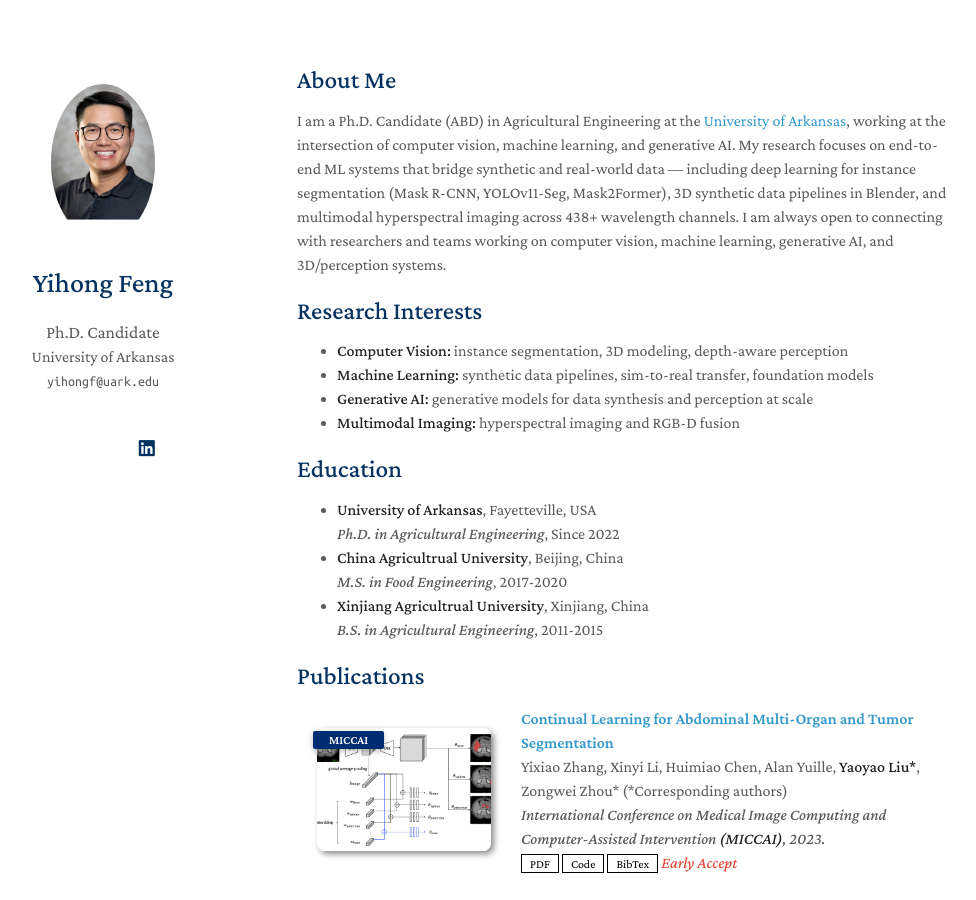
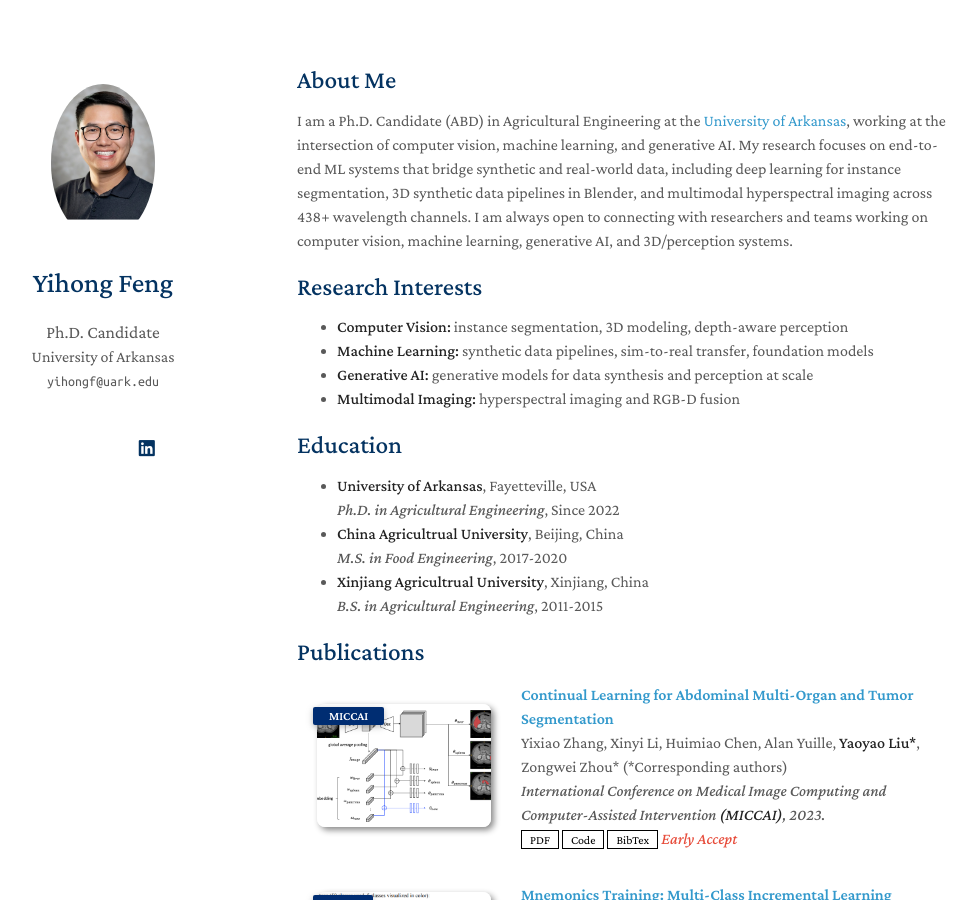
Before and after one commit to yihongfeng/yihongfeng.github.io, a Jekyll site: the page built from index.md, in a window 1280 px wide and 900 px high. Shown: the whole window, without its empty margins (173-1149 px from the left). Built offline with Jekyll 4.4.1, drawn with Linux system fonts in a browser that asks for light colours; a style sheet for code colours, icons or effects is not loaded; our own code applies the rules of GitHub Pages for plain Markdown files.

Commit message:
Update index.md

```diff
--- a/index.md
+++ b/index.md
@@ -4,7 +4,7 @@ layout: homepage
 
 ## About Me
 
-I am a Ph.D. Candidate (ABD) in Agricultural Engineering at the [University of Arkansas](https://www.uark.edu/), working at the intersection of computer vision, machine learning, and generative AI. My research focuses on end-to-end ML systems that bridge synthetic and real-world data — including deep learning for instance segmentation (Mask R-CNN, YOLOv11-Seg, Mask2Former), 3D synthetic data pipelines in Blender, and multimodal hyperspectral imaging across 438+ wavelength channels. I am always open to connecting with researchers and teams working on computer vision, machine learning, generative AI, and 3D/perception systems.
+I am a Ph.D. Candidate (ABD) in Agricultural Engineering at the [University of Arkansas](https://www.uark.edu/), working at the intersection of computer vision, machine learning, and generative AI. My research focuses on end-to-end ML systems that bridge synthetic and real-world data, including deep learning for instance segmentation, 3D synthetic data pipelines in Blender, and multimodal hyperspectral imaging across 438+ wavelength channels. I am always open to connecting with researchers and teams working on computer vision, machine learning, generative AI, and 3D/perception systems.
 
 ## Research Interests
 
```
